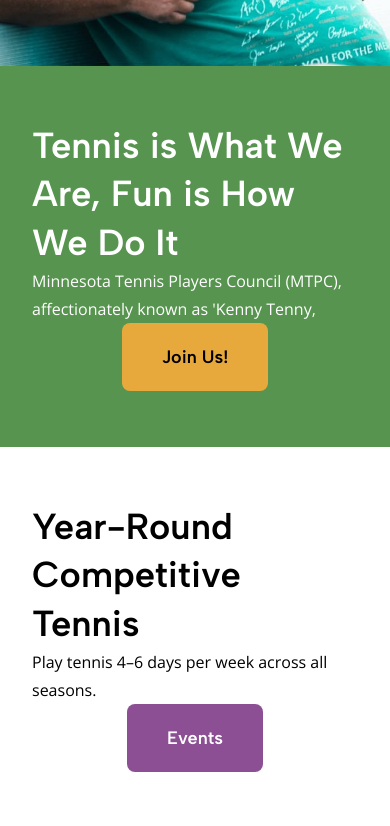
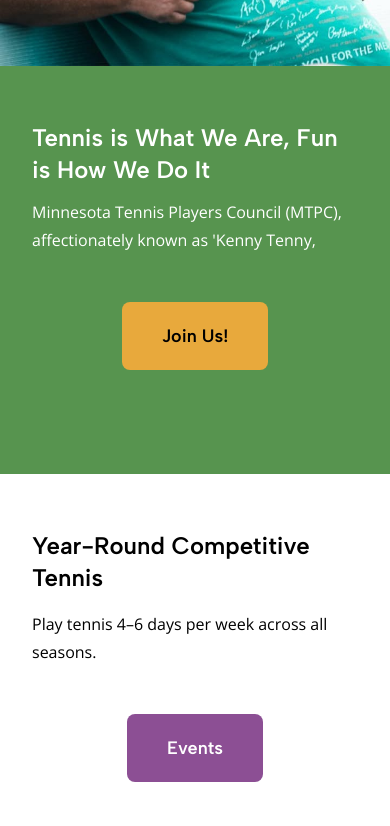
Before and after one commit to ebettenga/mtcp, a React (Vite) app: page / in a window 390 px wide. Shown: the part 800-1626 px from the top of the page. Built offline with nearby package versions, Linux system fonts and the light colour scheme.

Commit message:
hell yes

```diff
--- a/src/components/SectionGreen.tsx
+++ b/src/components/SectionGreen.tsx
@@ -17,18 +17,18 @@
   const contentBlock = (
     <div className="flex min-h-0 flex-1 flex-col px-8 py-14 md:px-16 md:py-20">
       {title != null && (typeof title !== 'string' || title !== '') && (
-        <h2 className="font-albert text-2xl font-semibold text-white md:text-3xl mb-8">
+        <h2 className="font-albert text-2xl font-semibold text-white md:text-4xl mb-8">
           {title}
         </h2>
       )}
       {text != null && text !== '' && (
-        <p className="font-open text-base leading-7 text-white mb-6">
+        <p className="font-open text-base pt-3 leading-7 text-white mb-6">
           {text}
         </p>
       )}
       {children}
       {buttons != null && buttons.length > 0 && (
-        <div className="flex flex-1 justify-center items-center">
+        <div className="flex flex-1 justify-center py-12 items-center">
           <div className="flex flex-wrap justify-center gap-4">
             {buttons.map((btn, i) => {
               const style =
--- a/src/components/SectionWhite.tsx
+++ b/src/components/SectionWhite.tsx
@@ -17,18 +17,18 @@
   const contentBlock = (
     <div className="flex min-h-0 flex-1 flex-col bg-white px-8 py-14 md:px-16 md:py-20">
       {title != null && (typeof title !== 'string' || title !== '') && (
-        <h2 className="font-albert text-2xl font-semibold text-black md:text-3xl mb-8">
+        <h2 className="font-albert text-2xl font-semibold text-black md:text-4xl mb-8">
           {title}
         </h2>
       )}
       {text != null && text !== '' && (
-        <p className="font-open text-base leading-7 text-black mb-6">
+        <p className="font-open text-base pt-4 leading-7 text-black mb-6">
           {text}
         </p>
       )}
       {children}
       {buttons != null && buttons.length > 0 && (
-        <div className="flex flex-1 justify-center items-center">
+        <div className="flex flex-1 justify-center py-12 items-center">
           <div className="flex flex-wrap justify-center gap-4">
             {buttons.map((btn, i) => {
               const style =
--- a/src/components/SocialMediaLinks.tsx
+++ b/src/components/SocialMediaLinks.tsx
@@ -82,7 +82,7 @@
             href={link.url}
             target="_blank"
             rel="noopener noreferrer"
-            className="text-gray-600 transition-colors hover:bg-accent-500 hover:text-white"
+            className="text-gray-600 transition-colors hover:text-tertiary-500"
             style={{
               display: 'flex',
               alignItems: 'center',
--- a/src/index.css
+++ b/src/index.css
@@ -58,7 +58,7 @@
   --font-family-body: 'Open Sans', system-ui, -apple-system, sans-serif;
 
   /* Spacing */
-  --spacing-page: 1280px;
+  --spacing-page: 1440px;
 
   /* Header Height */
   --spacing-header-mobile: 76px;
@@ -84,6 +84,7 @@
 .max-w-page {
   max-width: var(--spacing-page);
 }
+
 
 .main-content {
   padding-top: 76px;
@@ -114,12 +115,6 @@
   font-family: var(--font-family-body);
 }
 
-/* Larger section titles on mobile portrait (fluid typography) */
-@media screen and (max-width: 767px) and (orientation: portrait) {
-  h2 {
-    font-size: calc((var(--heading-2-size-value) - 1) * calc(0.012 * min(100vh, 900px)) + 1rem);
-  }
-}
 
 /* Fallback styles for custom colors if Tailwind v4 doesn't generate them */
 @layer utilities {
```
